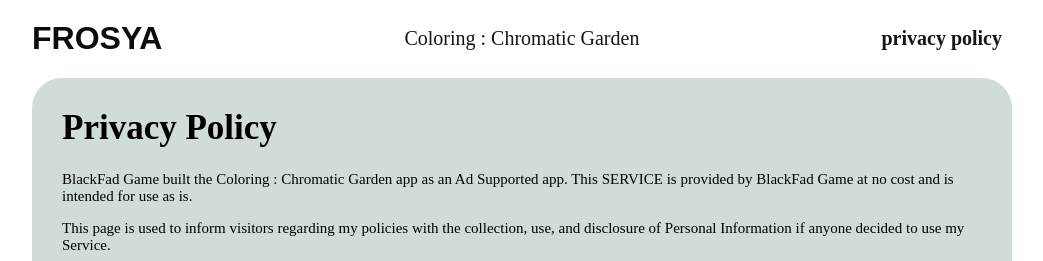
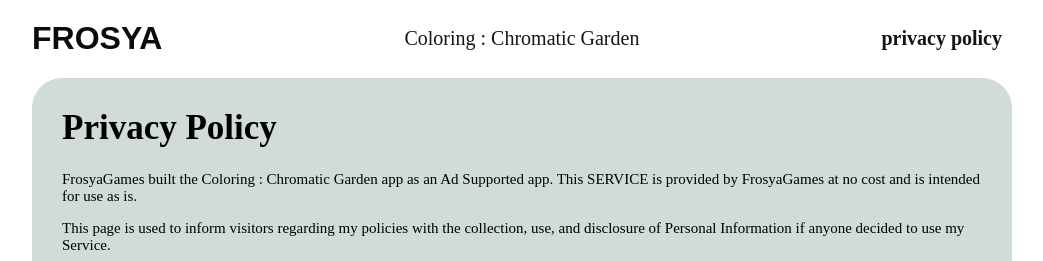
Before and after one commit to FrosyaGames/FrosyaGames.github.io, a plain HTML site: page Coloring-CG-game/Coloring-CG_privacypolicy.html in a window 1280 px wide. Shown: the top 261 px of the page, without its empty margins (118-1161 px from the left). Drawn offline with Linux system fonts and the light colour scheme.

Commit message:
Update Coloring-CG_privacypolicy.html

```diff
--- a/Coloring-CG-game/Coloring-CG_privacypolicy.html
+++ b/Coloring-CG-game/Coloring-CG_privacypolicy.html
@@ -31,9 +31,9 @@
     <div style="font-family: 'Comfortaa'; font-size: 15px; font-weight: 300; border-radius: 30px; background-color: #D1DBDA; height: auto; width: 980px;">
       <div style="margin: 30px">
     <h1 style="font-weight: 700; font-size: 35px; line-height: 40px;">Privacy Policy</h1> <p>
-        BlackFad Game built the Coloring : Chromatic Garden app as
+        FrosyaGames built the Coloring : Chromatic Garden app as
         an Ad Supported app. This SERVICE is provided by
-        BlackFad Game at no cost and is intended for use as
+        FrosyaGames at no cost and is intended for use as
         is.
       </p> <p>
         This page is used to inform visitors regarding my
```
